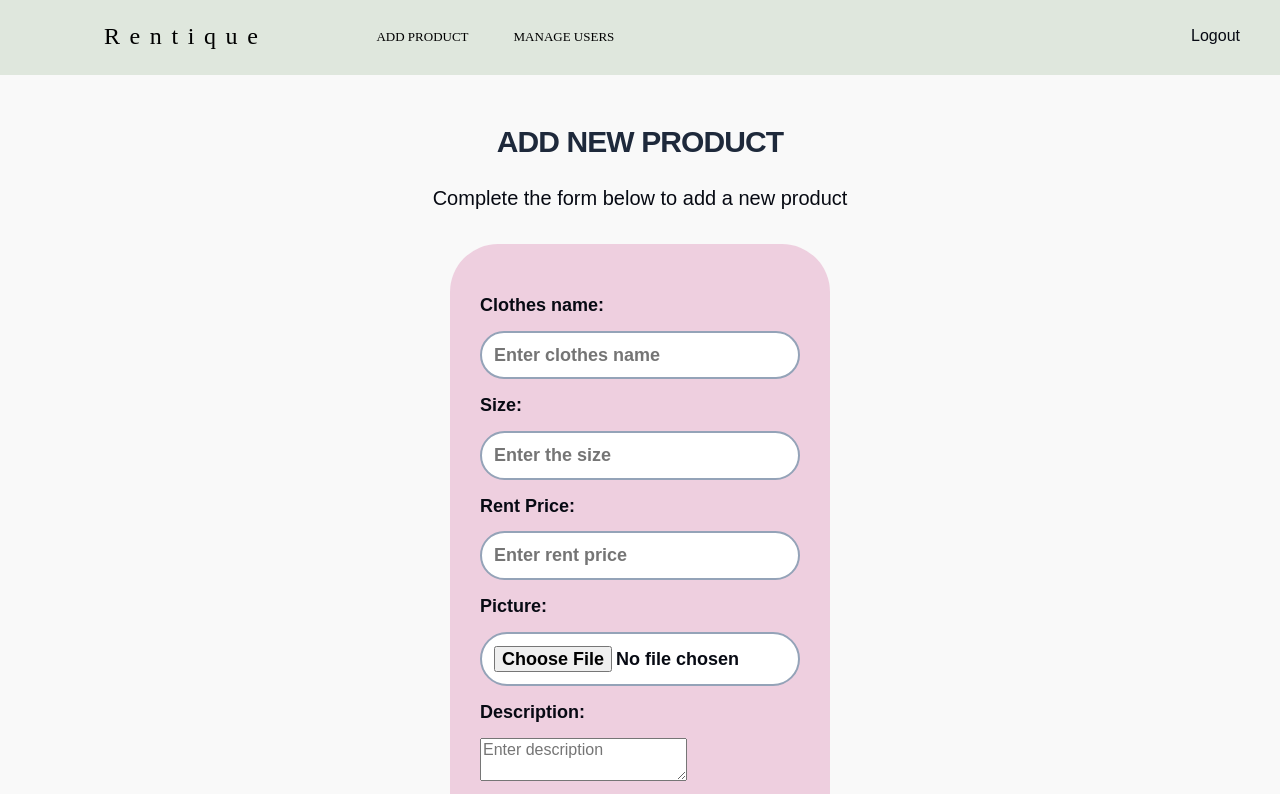
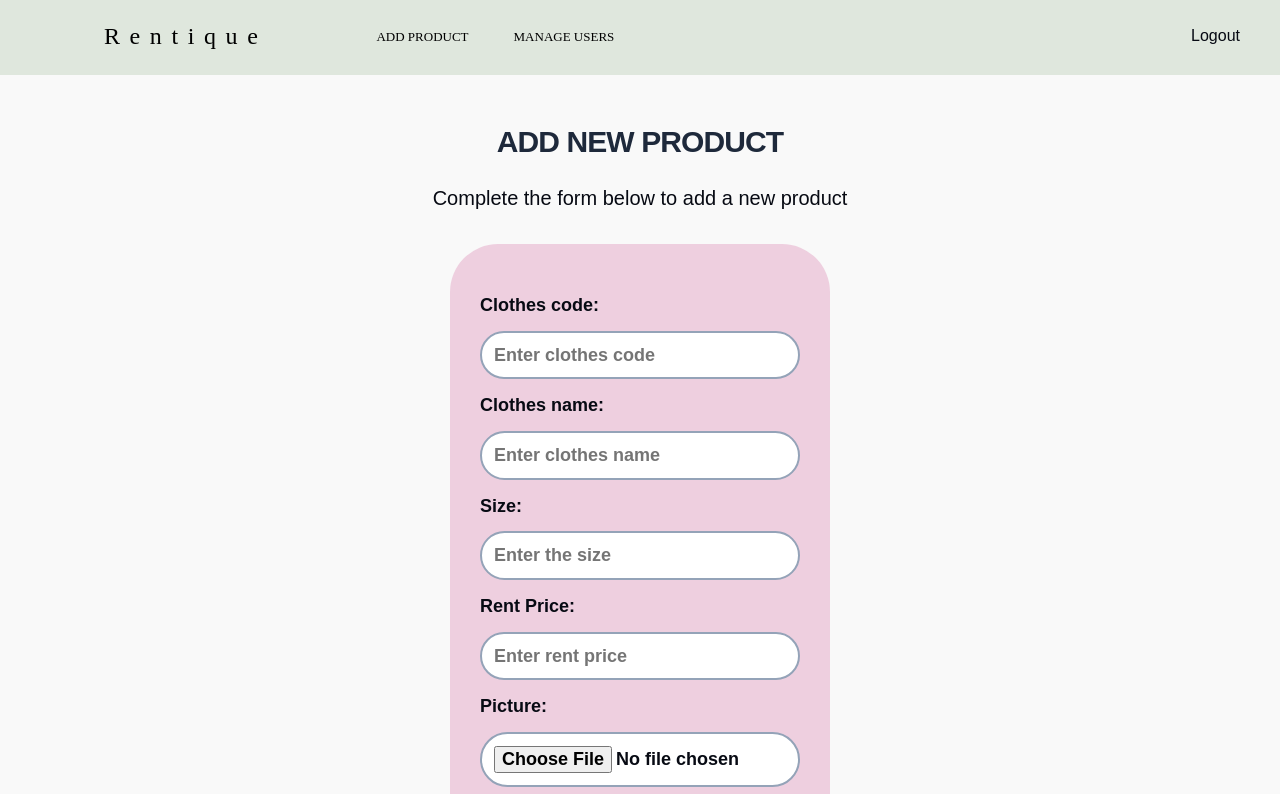
Before and after one commit to Helenooi/Helenooi-CAT201ProjectReactJS, a React (Vite) app: page /addproduct in a window 1280 px wide. Shown: the top 794 px of the page. Built offline with nearby package versions, Linux system fonts and the light colour scheme.

Commit message:
May Fen Add Product (Clothes code)

```diff
--- a/src/views/addproduct.jsx
+++ b/src/views/addproduct.jsx
@@ -8,7 +8,7 @@ import './addproduct.css';
 
 const AddProductPage = () => {
   const [formData, setFormData] = useState({
-  //  clothescode: '',  // Added clothescode state
+    clothescode: '',  // Added clothescode state
     clothesname: '',
     size: '',
     rentprice: '',  // Changed to rentprice
@@ -26,11 +26,12 @@ const AddProductPage = () => {
     setFormData({ ...formData, picture: file ? file.name : '' });
   };
 
+
   const handleSubmit = async (e) => {
     e.preventDefault();
 
-    // Construct data string to include rentprice as the field
-    const dataString = `${formData.clothesname},${formData.size},${formData.rentprice},${formData.picture},${formData.description}`;
+    // Construct data string
+    const dataString = `${formData.clothescode},${formData.clothesname},${formData.size},${formData.rentprice},${formData.picture},${formData.description}`;
 
     try {
         const response = await fetch('http://localhost:8080/add-product', {
@@ -49,10 +50,10 @@ const AddProductPage = () => {
 
         alert('Product added successfully!');
         setFormData({
-          //  clothescode: '',
+            clothescode: '',
             clothesname: '',
             size: '',
-            rentprice: '',  // Reset rentprice
+            rentprice: '',
             picture: '',
             description: '',
         });
@@ -61,6 +62,7 @@ const AddProductPage = () => {
         alert('An error occurred');
     }
 };
+
 
   return (
     <div>
@@ -76,6 +78,17 @@ const AddProductPage = () => {
           <form className="hero__form" id="addProductForm" onSubmit={handleSubmit}>
             <p className="hero__msg" id="message"></p>
 
+
+            <p className="hero__subtitle">Clothes code:</p>
+            <input
+              className="hero__input"
+              type="text"
+              name="clothescode"
+              value={formData.clothescode}
+              onChange={handleChange}
+              placeholder="Enter clothes code"
+              required
+            />
 
             <p className="hero__subtitle">Clothes name:</p>
             <input
```
Also changed, not shown: public/public/product.csv, 2 other files (tests, documents, lock files or other folders).
